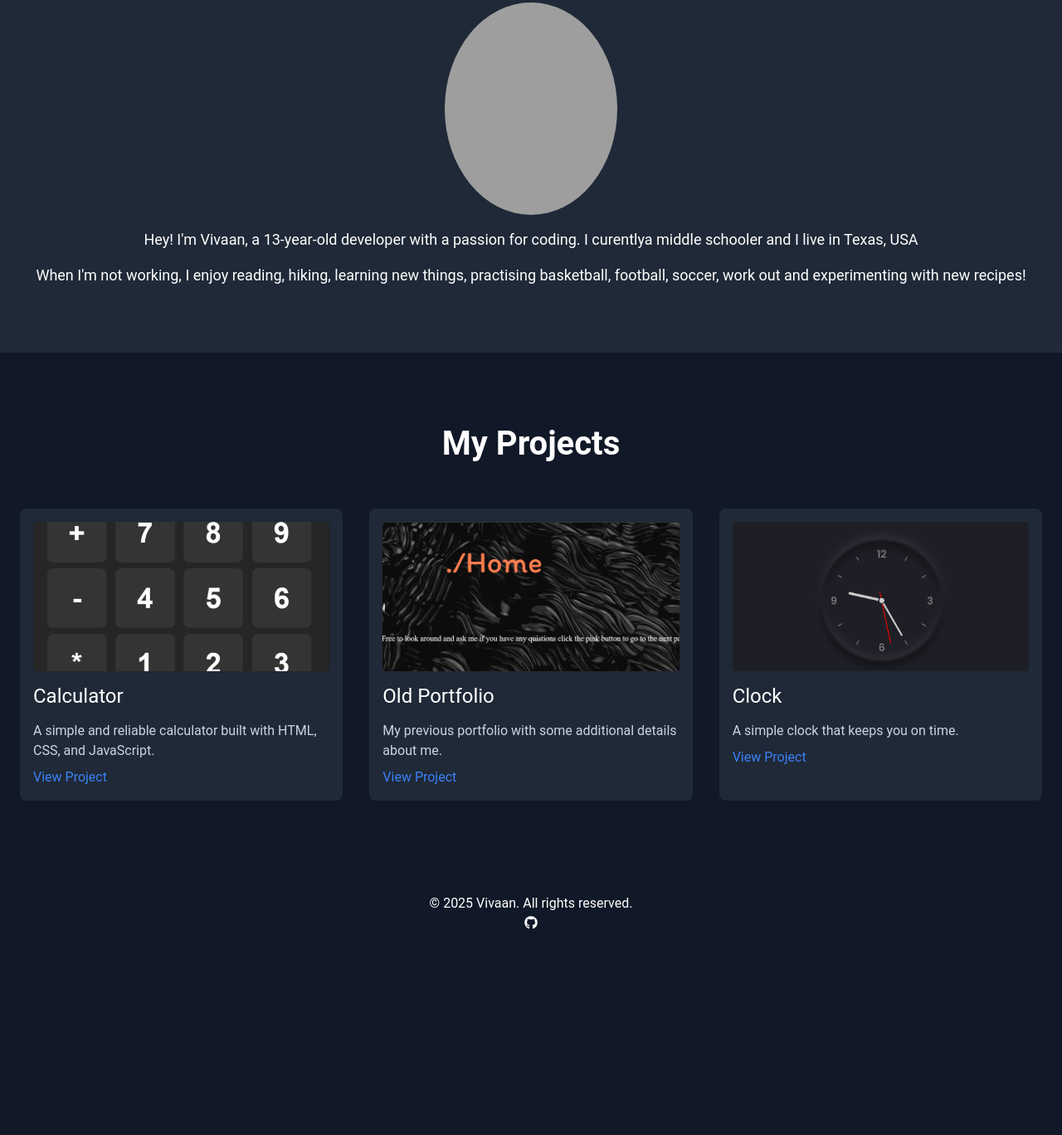
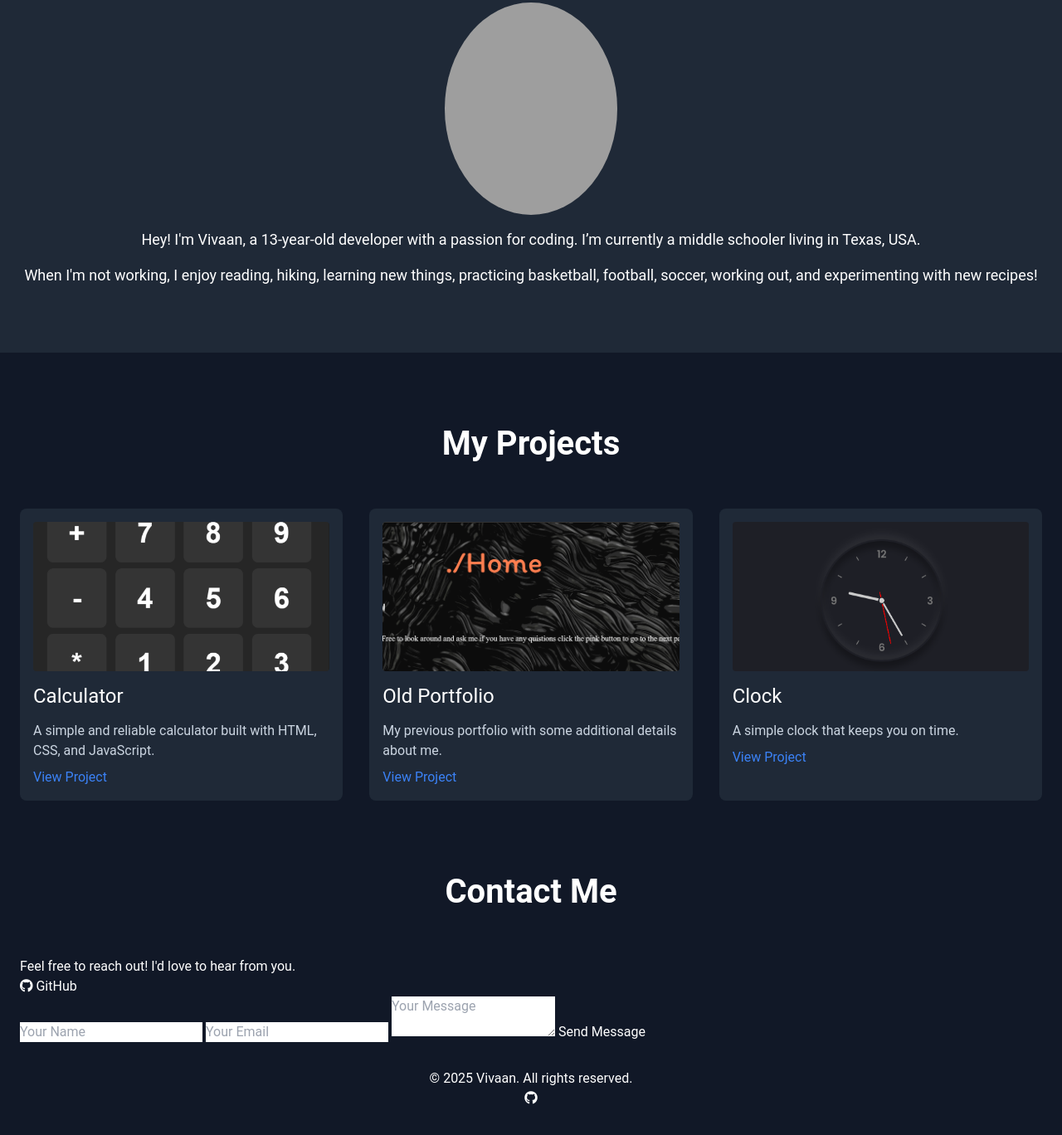
Before and after one commit to vivaanchauhan1969/Second-Personal-Website, a plain HTML site: page index.html in a window 1280 px wide. Shown: the part 985-2353 px from the top of the page at 83% size. Before the commit the page ends 2142 px from the top, so only its background shows below. Drawn offline with nearby package versions, Linux system fonts and the light colour scheme; grey boxes are pictures that could not be loaded.

Commit message:
Update index.html

```diff
--- a/index.html
+++ b/index.html
@@ -22,7 +22,7 @@
 
     <section id="home" class="hero-section">
         <h1 id="changingText" class="hero-title">Welcome to My World</h1>
-        <p class="hero-description">Yo! this is my Personal website and I would love for you to send me some feedback</p>
+        <p class="hero-description">Yo! This is my personal website and I would love for you to send me some feedback.</p>
         <hr class="divider">
     </section>
 
@@ -32,8 +32,8 @@
             <div class="about-content">
                 <img src="IMG_6227 (1).jpg" alt="Vivaan's Portrait" class="profile-image">
                 <div class="about-text">
-                    <p class="description">Hey! I'm Vivaan, a 13-year-old developer with a passion for coding. I curentlya middle schooler and I live in Texas, USA  </p>
-                    <p class="description">When I'm not working, I enjoy reading, hiking, learning new things, practising basketball, football, soccer, work out and experimenting with new recipes!</p>
+                    <p class="description">Hey! I'm Vivaan, a 13-year-old developer with a passion for coding. I’m currently a middle schooler living in Texas, USA.</p>
+                    <p class="description">When I'm not working, I enjoy reading, hiking, learning new things, practicing basketball, football, soccer, working out, and experimenting with new recipes!</p>
                 </div>
             </div>
         </div>
@@ -65,6 +65,28 @@
         </div>
     </section>
 
+    <section id="contact" class="contact-section">
+        <div class="container">
+            <h2 class="section-title">Contact Me</h2>
+            <div class="contact-content">
+                <div class="contact-info">
+                    <p class="contact-text">Feel free to reach out! I'd love to hear from you.</p>
+                    <p class="contact-social">
+                        <a href="https://github.com/vivaanchauhan1969" class="social-icon">
+                            <i class="fab fa-github"></i> GitHub
+                        </a>
+                    </p>
+                </div>
+                <form class="contact-form">
+                    <input type="text" placeholder="Your Name" class="contact-input" required>
+                    <input type="email" placeholder="Your Email" class="contact-input" required>
+                    <textarea placeholder="Your Message" class="contact-input message-box" required></textarea>
+                    <button type="submit" class="contact-button">Send Message</button>
+                </form>
+            </div>
+        </div>
+    </section>
+
     <footer class="footer">
         <p>© 2025 Vivaan. All rights reserved.</p>
         <a href="https://github.com/vivaanchauhan1969" class="social-icon">
```
